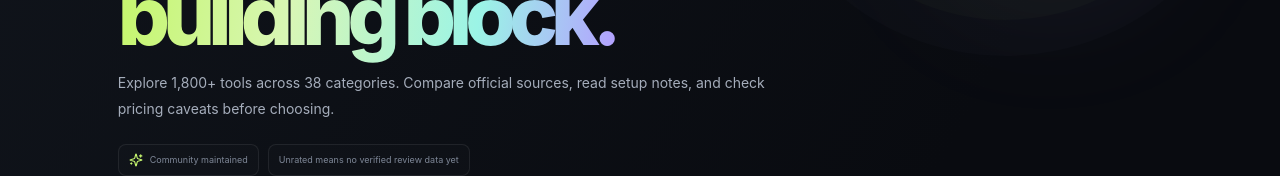
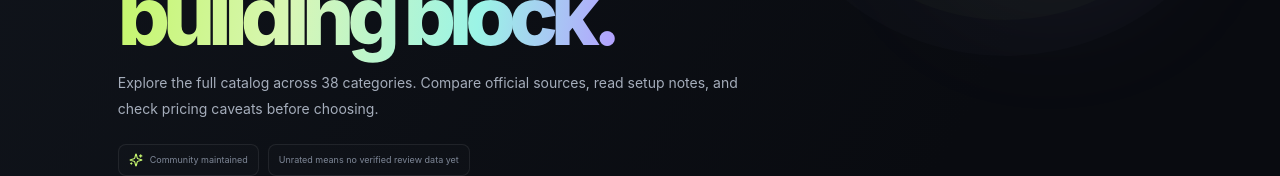
Before and after one commit to shinuXcode/-awesome-free-stack, a Next.js app: page /tools in a window 1280 px wide. Shown: the part 308-484 px from the top of the page. Built offline with nearby package versions, Linux system fonts and the light colour scheme.

Commit message:
Use live catalog counts in metadata and add FAQ structured data

```diff
--- a/components/ToolsClient.tsx
+++ b/components/ToolsClient.tsx
@@ -148,7 +148,7 @@ export default function ToolsClient(props: Props) {
         <div className="subhero-orb" aria-hidden="true" />
         <span className="eyebrow"><span className="eyebrow-dot" /> TOOL LIBRARY / 01</span>
         <h1>Find your next<br /><span>building block.</span></h1>
-        <p>Explore 1,800+ tools across {categories.length} categories. Compare official sources, read setup notes, and check pricing caveats before choosing.</p>
+        <p>Explore the full catalog across {categories.length} categories. Compare official sources, read setup notes, and check pricing caveats before choosing.</p>
         <div className="subhero-meta"><span><Sparkles size={14} /> Community maintained</span><span>Unrated means no verified review data yet</span></div>
       </section>
       <section className="section-wrap tool-library">
```
